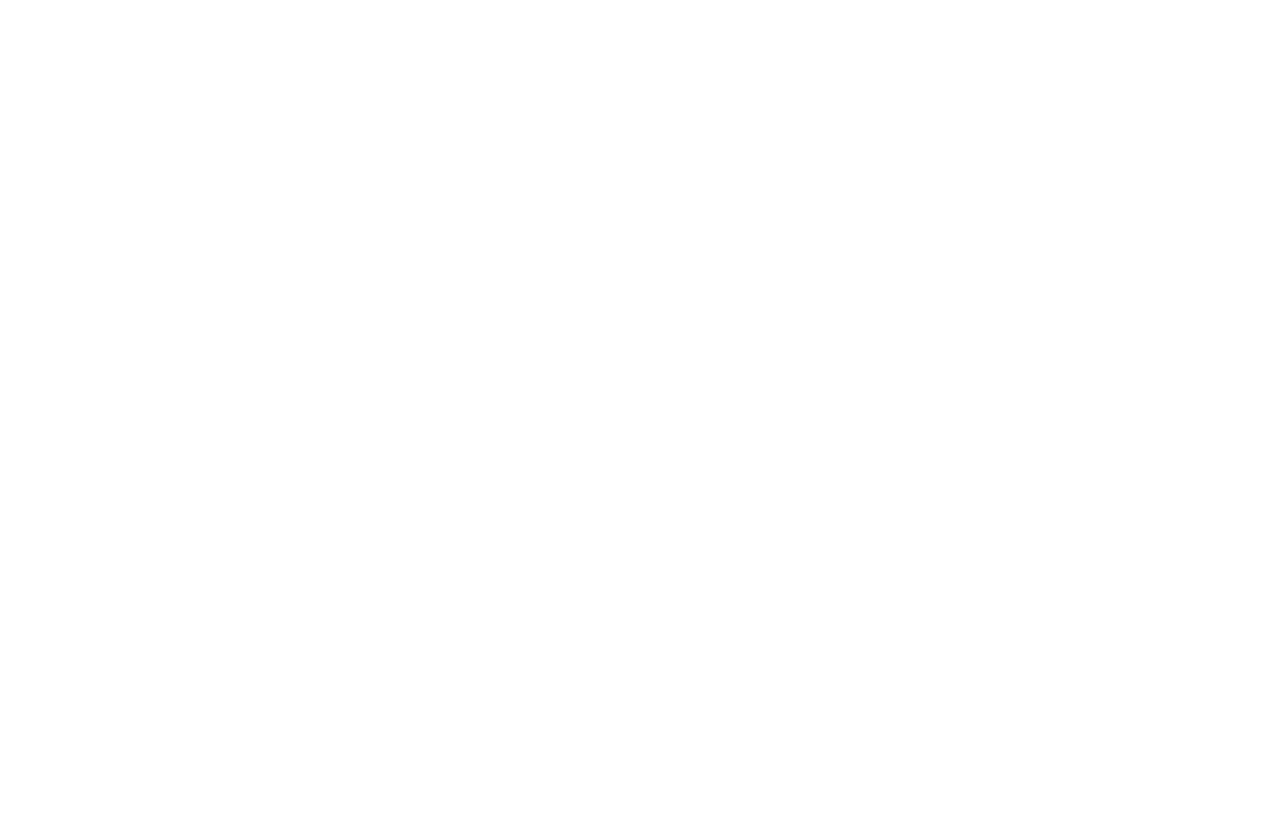
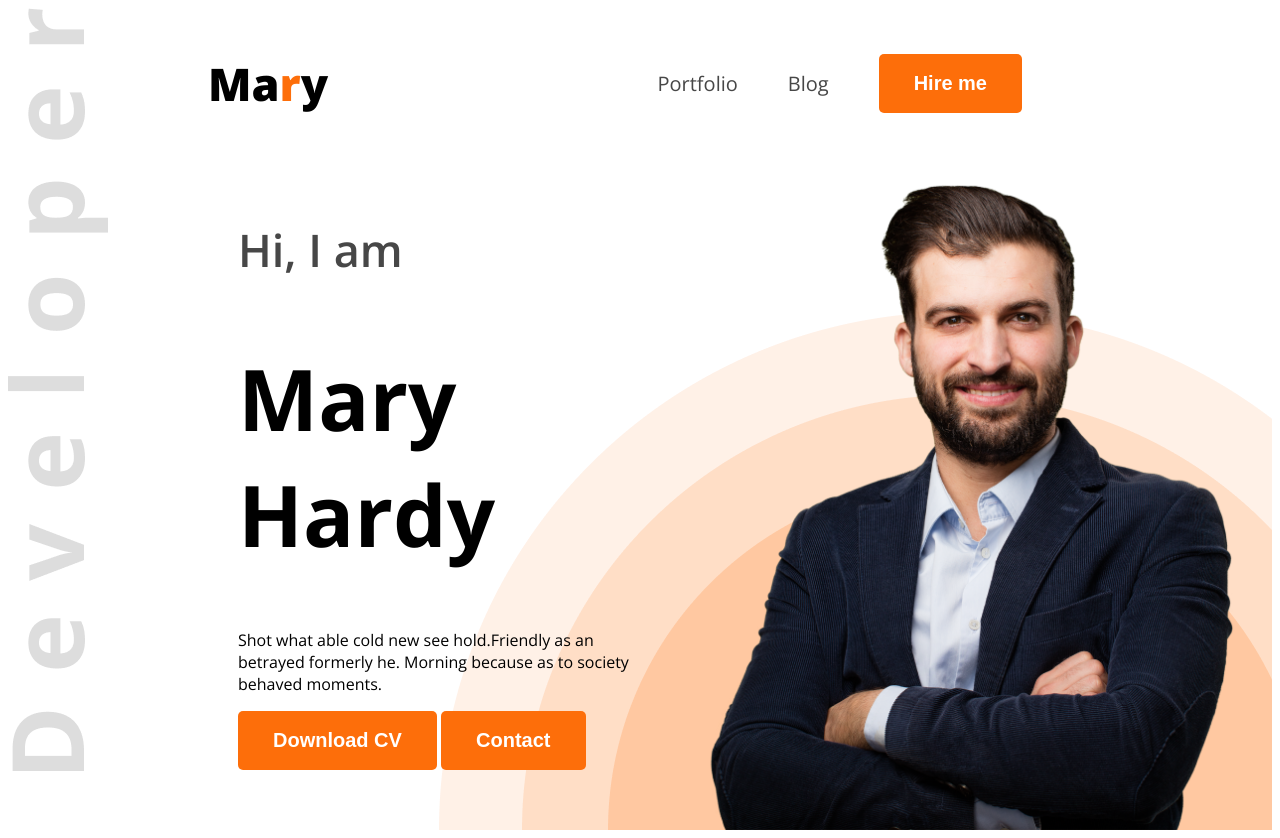
Before and after one commit to jamilWebdesign2024/web-dev-portfolio, a plain HTML site: page index.html in a window 1280 px wide. Before the commit the page ends 800 px from the top, so only its background shows below. Drawn offline with nearby package versions, Linux system fonts and the light colour scheme.

Commit message:
header done

```diff
--- a/index.html
+++ b/index.html
@@ -4,10 +4,32 @@
     <meta charset="UTF-8">
     <meta name="viewport" content="width=device-width, initial-scale=1.0">
     <title>Web Developer Portfolio</title>
+    <link rel="preconnect" href="https://fonts.googleapis.com">
+    <link rel="preconnect" href="https://fonts.gstatic.com" crossorigin>
+    <link href="https://fonts.googleapis.com/css2?family=Open+Sans:ital,wght@0,300..800;1,300..800&display=swap" rel="stylesheet">
+    <link rel="stylesheet" href="styles/style.css">
 </head>
 <body>
-    <header>
-
+    <header class="header">
+        <nav>
+            <h3 class="nav-title">Ma<span class="text-primary">r</span>y</h3>
+            <ul>
+                <li><a class="dark-2" href="">Portfolio</a></li>
+                <li><a class="dark-2" href="">Blog</a></li>
+                <li><a href=""><button class="btn-primary">Hire me</button></a></li>
+            </ul>
+        </nav>
+        <div class="banner">
+           <div class="banner-content">
+            <h4 class="banner-greetings dark-2">Hi, I am</h4>
+            <h1 class="banner-title">Mary Hardy</h1>
+            <p class="banner-description">Shot what able cold new see hold.Friendly as an betrayed formerly he. Morning because as to society behaved moments.
+            </p>
+            <button class="btn-primary">Download CV</button>
+            <button class="btn-primary">Contact</button>
+           </div>
+           <img class="banner-profile-pic" src="images/hardy.png" alt="">
+        </div>
     </header>
     <main>
 
--- /dev/null
+++ b/styles/style.css
@@ -0,0 +1,91 @@
+/* @import url('https://fonts.googleapis.com/css2?family=Open+Sans:ital,wght@0,300..800;1,300..800&display=swap'); */
+
+/* shared sytle */
+
+.text-primary{
+    color: #FD6E0A
+}
+.dark-2{
+    color: #474747;
+}
+
+.btn-primary{
+    background-color: #FD6E0A;
+    color: white;
+    font-weight: bold;
+    font-size: 20px;
+    border: none;
+    padding: 18px 35px ;
+    border-radius: 5px;
+}
+
+/* Nav styles */
+
+body{
+    font-family: "Open Sans", serif;
+    font-optical-sizing: auto;
+    font-style: normal;
+    font-variation-settings:
+    "wdth" 100;
+}
+/* header */
+.header{
+    background-image: url("../images/developer.png"), url("../images/header_bg.png") ;
+    background-repeat: no-repeat;
+    background-position: top left, bottom right;
+}
+nav{
+    display: flex;
+    align-items: center;
+    justify-content: space-between;
+    margin: 0 200px;
+}
+
+.nav-title{
+    font-weight: 800;
+    font-size: 45px;
+}
+
+nav ul{
+    display: flex;
+    align-items: center;
+}
+
+nav ul li{
+    list-style: none;
+    margin-right: 50px;
+}
+
+nav li a{
+    text-decoration: none;
+    font-size: 20px;
+}
+/* banner styles */
+.banner{
+    display: flex;
+    justify-content: space-between;
+    margin: 0 30px 0 230px;
+}
+
+
+.banner-content{
+    max-width: 580px;
+}
+.banner-greetings{
+    font-weight: 600;
+    font-size: 45px;
+}
+
+.banner-title{
+    font-size: 85px;
+    font-weight: bold;
+}
+.banner-profile-pic{
+    width: 580px;
+}
+.banner-greetings .dark-2{
+    margin-bottom: 5px;
+}
+/* .banner-title{
+    margin-bottom: 20px;
+} */
```
